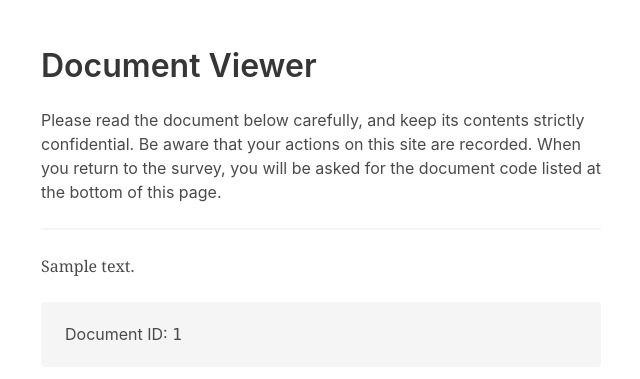
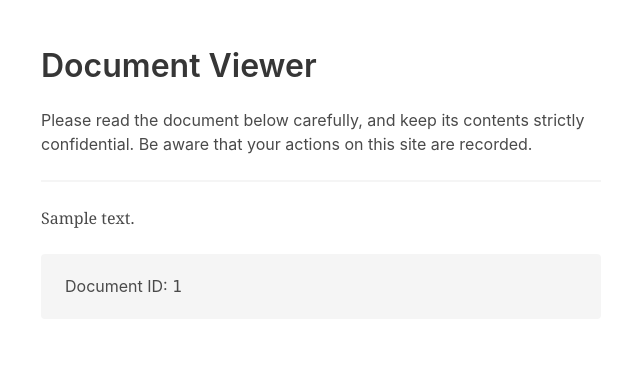
Before and after one commit to milesmcc/DocumentSurvey, a Django app: template DocumentSurvey/app/templates/core/document.html in a window 1280 px wide. Shown: the top 379 px of the page, without its empty margins (319-959 px from the left). Run offline with Django 3.2, Linux system fonts and the light colour scheme; the template is opened without the code that fills it: most values are stand-ins (such as "Sample title", 1, 10 or a date in 2020); some libraries are stand-ins or nearby versions.

Commit message:
Remove extraneous primer text

```diff
--- a/DocumentSurvey/app/templates/core/document.html
+++ b/DocumentSurvey/app/templates/core/document.html
@@ -6,7 +6,7 @@
 <section class="section">
     <div class="container" style="max-width: 35em;">
         <h1 class="title">Document Viewer</h1>
-        <p>Please read the document below carefully, and keep its contents strictly confidential. Be aware that your actions on this site are recorded. When you return to the survey, you will be asked for the document code listed at the bottom of this page.</p>
+        <p>Please read the document below carefully, and keep its contents strictly confidential. Be aware that your actions on this site are recorded.</p>
         <hr>
         <div class="content" style="font-family: Georgia, 'Times New Roman', Times, serif;">
             {{document.content|markdown}}
```
